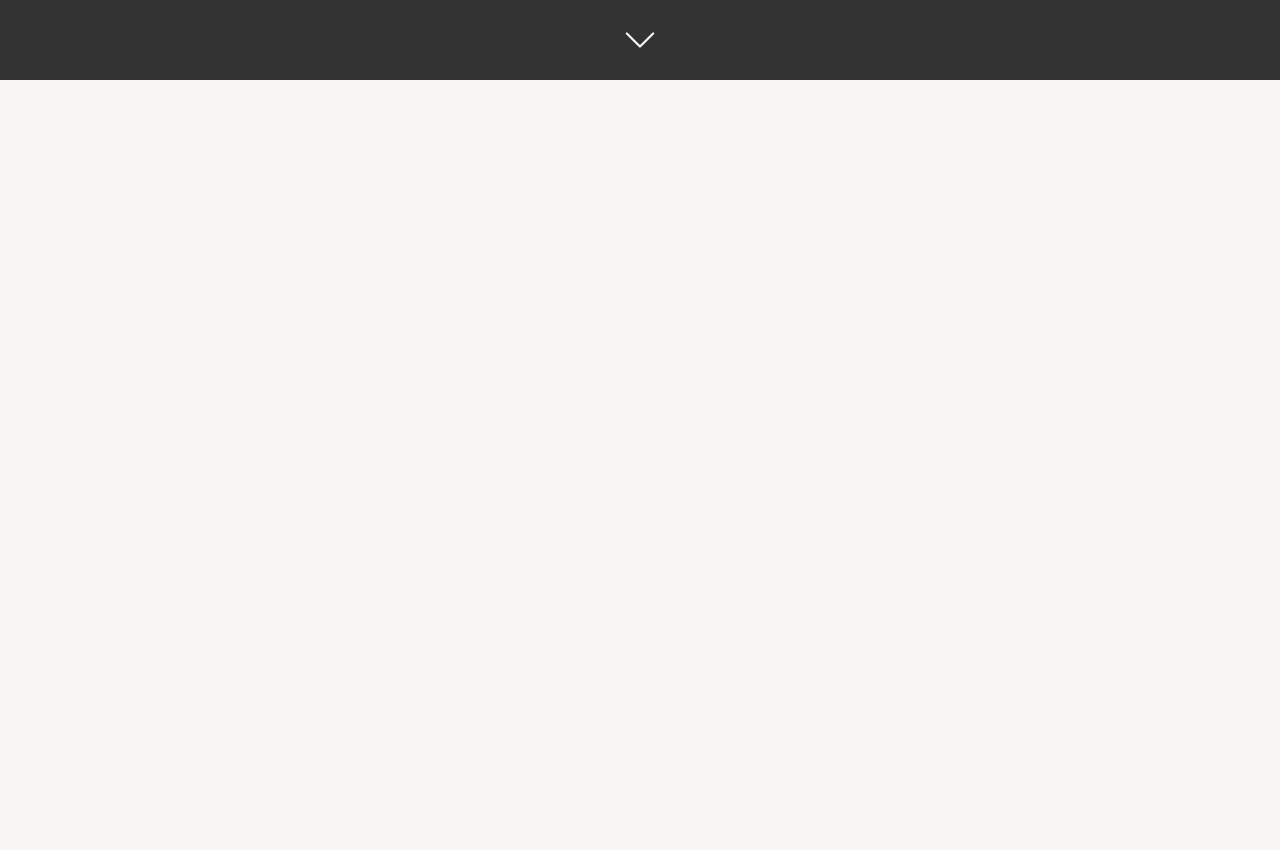
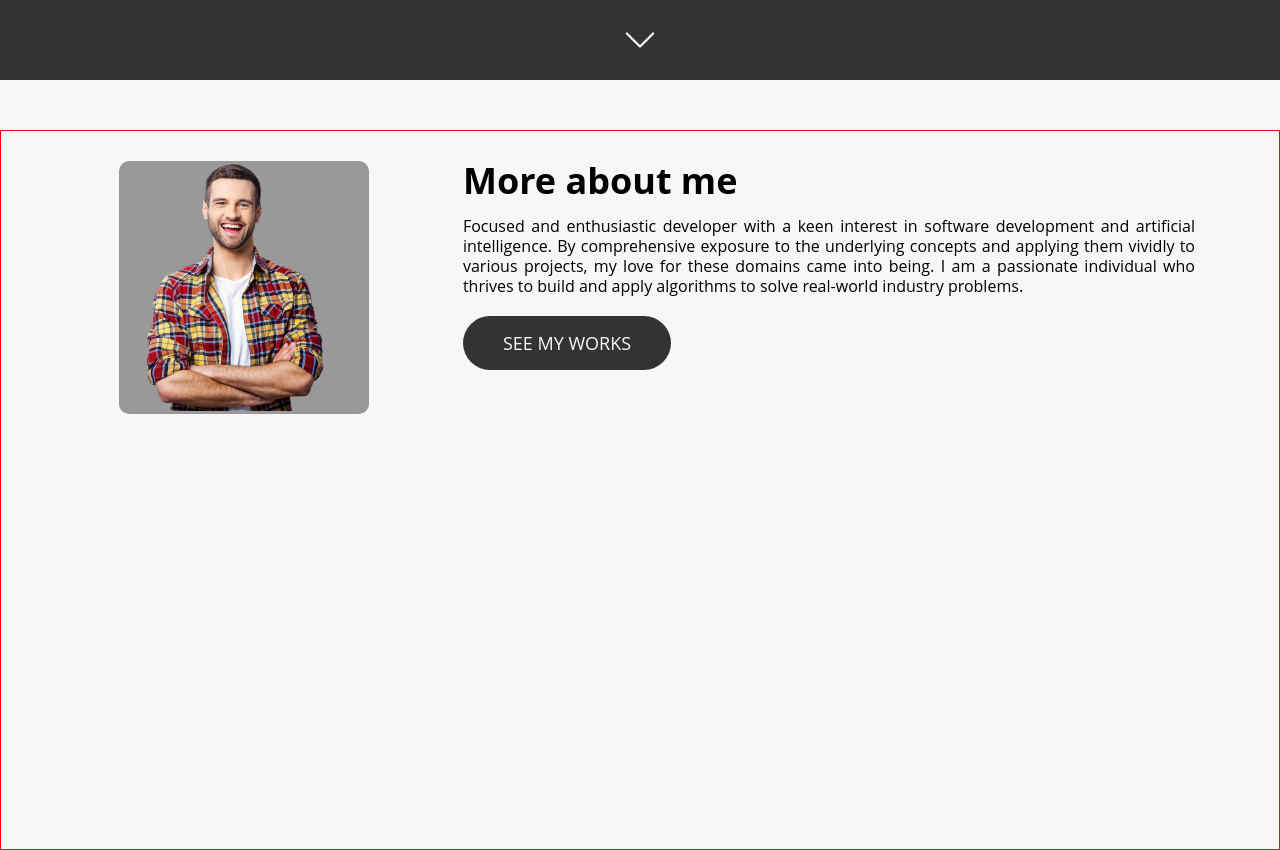
Before and after one commit to catzzz/my-portfolio, a Next.js app: page / in a window 1280 px wide. Shown: the part 720-1570 px from the top of the page. Before the commit the page ends 808 px from the top, so only its background shows below. Built offline with nearby package versions, Linux system fonts and the light colour scheme.

Commit message:
about section

```diff
--- /dev/null
+++ b/components/about/About.jsx
@@ -0,0 +1,35 @@
+// import Skills from '../skills'
+import Link from 'next/link'
+import Image from 'next/image'
+import styles from './about.module.scss'
+
+const AboutSection = () => {
+    return (
+        <section id='about' className={styles.about}>
+            <div className={styles.container}>
+                <div className={styles.imageBox}>
+                    <figure>
+                        <Image src="/images/man.png" alt="jimmy's second photo" height={250} width={250} />
+                    </figure>
+                </div>
+                <div className={styles.textContainer}>
+
+                    <h2>More about me</h2>
+                    <p>Focused and enthusiastic developer with a keen interest in software development and artificial intelligence. By comprehensive exposure to the underlying concepts and applying them vividly to various projects, my love for these domains came into being. I am a passionate individual who thrives to build and apply algorithms to solve real-world industry problems.</p>
+                    <div className={styles.linkBtn}>
+                        <Link href="#portfolio">
+                            <a>see my works</a>
+                        </Link>
+
+                    </div>
+                </div>
+
+            </div>
+            {/* <Skills /> */}
+
+
+        </section>
+    )
+}
+
+export default AboutSection
--- /dev/null
+++ b/components/about/about.module.scss
@@ -0,0 +1,100 @@
+.about {
+    width: 100%;
+    height: calc(100vh - 8rem);
+    border: 1px solid red;
+    /* background-color: red; */
+    margin-top: 5rem;
+    display: flex;
+    flex-direction: column;
+
+    .container {
+        max-width: 117rem;
+        margin: 0 auto;
+        height: auto;
+        width: 100%;
+        display: flex;
+        align-items: flex-start;
+
+        @media screen and (max-width: 768px) {
+            flex-direction: column;
+            align-items: center;
+        }
+    }
+    .imageBox {
+        /* flex: 0 0 40%; */
+        max-width: 40%;
+        min-width: 25rem;
+        width: 100%;
+
+        display: flex;
+        justify-content: center;
+        margin: 3rem;
+        @media screen and (max-width: 768px) {
+            min-width: 20rem;
+        }
+        figure {
+            background-color: var(--color-grey-dark-3);
+            border-radius: 1rem;
+            overflow: hidden;
+        }
+    }
+
+    .textContainer {
+
+        max-height: 25rem;
+        height: 100%;
+        text-align: justify;
+        margin: 3rem 3rem;
+
+        h2 {
+            font-size: 3.6rem;
+            line-height: 4rem;
+        }
+        p{
+            font-size: 1.6rem;
+            margin-top: 1.5rem;
+            line-height: 2rem;
+        }
+        @media screen and (max-width:768px){
+            /* flex-direction: column; */
+            display: flex;
+            flex-direction: column;
+            justify-content: center;
+            align-items: center;
+        }
+    }
+
+    .linkBtn {
+        margin-top: 2rem;
+        display: flex;
+        justify-content: flex-start;
+        a{
+
+            &:link,
+            &:visited{
+                text-transform:uppercase;
+                text-decoration:none;
+                padding: 1.5rem 4rem;
+                display: inline-block;
+                border-radius: 10rem;
+                cursor: pointer;
+                font-size: 1.8rem;
+                color: var(--color-grey-light-1);
+                background-color: var(--color-grey-dark-1);
+
+
+            }
+            &:hover,
+            &:focus {
+                outline: none;
+                transform: translateY(-3px);
+                box-shadow: 0 1rem 2rem rgba(0, 0, 0, 0.6);
+            }
+
+            &:active {
+                transform: translateY(-1px);
+                box-shadow: 0 0.5rem 0.1rem rgba(0, 0, 0, 0.6);
+            }
+        }
+    }
+}
--- a/pages/index.js
+++ b/pages/index.js
@@ -2,7 +2,7 @@ import Head from 'next/head'
 import Sidebar from '@/components/sidebar/Sidebar'
 import Navbar from '@/components/navbar/Navbar';
 import HeroSection from '@/components/hero/Hero';
-
+import AboutSection from '@/components/about/About';
 import { useState } from "react";
 
 export default function HomePage({title,description,keywords}) {
@@ -27,6 +27,7 @@ export default function HomePage({title,description,keywords}) {
       <Navbar toggleMenu= {toggleMenu}/>
       {/* Page start */}
       <HeroSection />
+      <AboutSection />
     </div>
     </>
 
```
